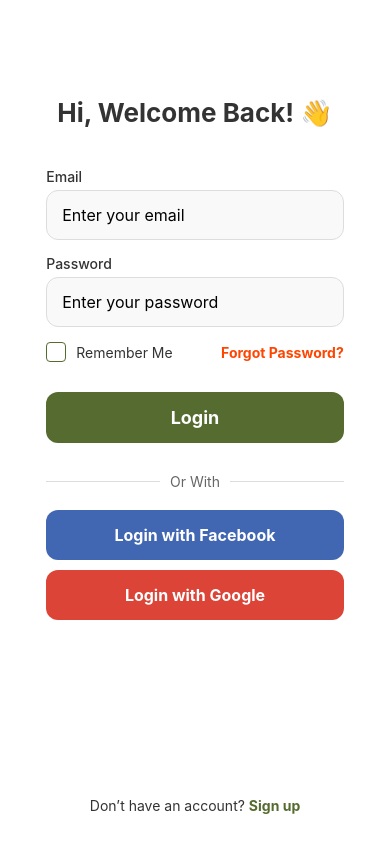
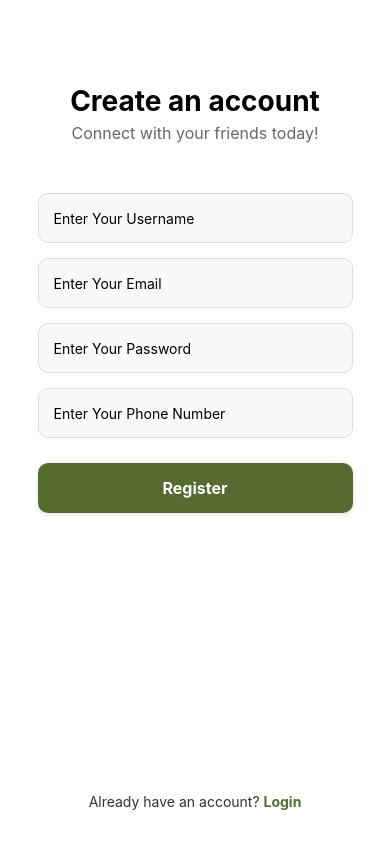
Before and after one commit to dmihaescu22/HikeLink, a React Native app: screen /Register in a window 390 px wide. Both pictures are taken after a click on the element "Sign up". Built offline with nearby package versions, Linux system fonts and the light colour scheme.

Commit message:
Upload register page

```diff
--- a/app.json
+++ b/app.json
@@ -1,28 +1,10 @@
 {
   "expo": {
-    "name": "licenta",
-    "slug": "licenta",
+    "name": "HikeLinkApp",
+    "slug": "hike-link-app",
     "version": "1.0.0",
-    "orientation": "portrait",
-    "icon": "./assets/icon.png",
-    "userInterfaceStyle": "light",
-    "newArchEnabled": true,
-    "splash": {
-      "image": "./assets/splash-icon.png",
-      "resizeMode": "contain",
-      "backgroundColor": "#ffffff"
-    },
-    "ios": {
-      "supportsTablet": true
-    },
     "android": {
-      "adaptiveIcon": {
-        "foregroundImage": "./assets/adaptive-icon.png",
-        "backgroundColor": "#ffffff"
-      }
-    },
-    "web": {
-      "favicon": "./assets/favicon.png"
+      "package": "com.hikelinkapp"
     }
   }
 }
--- a/navigation/AppNavigator.js
+++ b/navigation/AppNavigator.js
@@ -1,8 +1,11 @@
 import React from 'react';
 import { createStackNavigator } from '@react-navigation/stack';
 import { NavigationContainer } from '@react-navigation/native';
+
+// Importuri corecte pentru ecrane
 import LoadingScreen from '../screens/LoadingScreen';
 import LoginScreen from '../screens/LoginScreen';
+import RegisterScreen from '../screens/RegisterScreen';
 import ExploreScreen from '../screens/ExploreScreen';
 
 const Stack = createStackNavigator();
@@ -11,8 +14,10 @@ export default function AppNavigator() {
   return (
     <NavigationContainer>
       <Stack.Navigator initialRouteName="Loading" screenOptions={{ headerShown: false }}>
+        {/* Definirea ecranelor */}
         <Stack.Screen name="Loading" component={LoadingScreen} />
         <Stack.Screen name="Login" component={LoginScreen} />
+        <Stack.Screen name="Register" component={RegisterScreen} />
         <Stack.Screen name="Explore" component={ExploreScreen} />
       </Stack.Navigator>
     </NavigationContainer>
--- /dev/null
+++ b/screens/RegisterScreen.js
@@ -0,0 +1,153 @@
+import React, { useState } from 'react';
+import {
+  View,
+  Text,
+  TextInput,
+  TouchableOpacity,
+  StyleSheet,
+  KeyboardAvoidingView,
+  Platform,
+  Alert,
+} from 'react-native';
+import { createUserWithEmailAndPassword } from 'firebase/auth';
+import { auth } from '../config/firebase';
+
+export default function RegisterScreen({ navigation }) {
+  const [username, setUsername] = useState('');
+  const [email, setEmail] = useState('');
+  const [password, setPassword] = useState('');
+  const [phone, setPhone] = useState('');
+
+  const handleRegister = async () => {
+    if (!email || !password || !username || !phone) {
+      Alert.alert('Eroare', 'Toate câmpurile sunt obligatorii!');
+      return;
+    }
+    try {
+      await createUserWithEmailAndPassword(auth, email, password);
+      Alert.alert('Succes', 'Cont creat cu succes!');
+      navigation.navigate('Login'); // Navighează înapoi la pagina de Login
+    } catch (error) {
+      Alert.alert('Eroare', error.message);
+    }
+  };
+
+  return (
+    <KeyboardAvoidingView
+      style={styles.container}
+      behavior={Platform.OS === 'ios' ? 'padding' : 'height'}
+    >
+      <View style={styles.content}>
+        {/* Titlu și subtitlu */}
+        <Text style={styles.title}>Create an account</Text>
+        <Text style={styles.subtitle}>Connect with your friends today!</Text>
+
+        {/* Câmpuri de input */}
+        <TextInput
+          style={styles.input}
+          placeholder="Enter Your Username"
+          value={username}
+          onChangeText={setUsername}
+        />
+        <TextInput
+          style={styles.input}
+          placeholder="Enter Your Email"
+          value={email}
+          onChangeText={setEmail}
+          keyboardType="email-address"
+        />
+        <TextInput
+          style={styles.input}
+          placeholder="Enter Your Password"
+          secureTextEntry
+          value={password}
+          onChangeText={setPassword}
+        />
+        <TextInput
+          style={styles.input}
+          placeholder="Enter Your Phone Number"
+          value={phone}
+          onChangeText={setPhone}
+          keyboardType="phone-pad"
+        />
+
+        {/* Buton de înregistrare */}
+        <TouchableOpacity style={styles.registerButton} onPress={handleRegister}>
+          <Text style={styles.registerButtonText}>Register</Text>
+        </TouchableOpacity>
+
+        {/* Link către Login */}
+        <Text style={styles.loginLink}>
+          Already have an account?{' '}
+          <Text
+            style={styles.loginLinkText}
+            onPress={() => navigation.navigate('Login')}
+          >
+            Login
+          </Text>
+        </Text>
+      </View>
+    </KeyboardAvoidingView>
+  );
+}
+
+const styles = StyleSheet.create({
+  container: {
+    flex: 1,
+    backgroundColor: '#FFFFFF',
+    justifyContent: 'center',
+  },
+  content: {
+    paddingHorizontal: 20,
+    alignItems: 'center',
+  },
+  title: {
+    fontSize: 28,
+    fontWeight: 'bold',
+    marginBottom: 5, // Spațiu între titlu și subtitlu
+    marginTop: 50,
+  },
+  subtitle: {
+    fontSize: 16,
+    color: '#666',
+    marginBottom: 50, // Spațiu între subtitlu și câmpuri
+  },
+  input: {
+    width: '90%',
+    height: 50,
+    borderWidth: 1,
+    borderColor: '#ddd',
+    borderRadius: 10,
+    paddingHorizontal: 15,
+    marginBottom: 15,
+    backgroundColor: '#F9F9F9',
+  },
+  registerButton: {
+    backgroundColor: '#556B2F',
+    paddingVertical: 15,
+    borderRadius: 10,
+    alignItems: 'center',
+    width: '90%',
+    marginTop: 10,
+    // Umbra butonului
+    shadowColor: '#000',
+    shadowOpacity: 0.1,
+    shadowOffset: { width: 0, height: 2 },
+    shadowRadius: 5,
+    elevation: 3,
+  },
+  registerButtonText: {
+    color: '#FFFFFF',
+    fontWeight: 'bold',
+    fontSize: 16,
+  },
+  loginLink: {
+    marginTop: 280, // Distanță față de butonul de înregistrare
+    fontSize: 14,
+    color: '#333',
+  },
+  loginLinkText: {
+    color: '#556B2F',
+    fontWeight: 'bold',
+  },
+});
```
